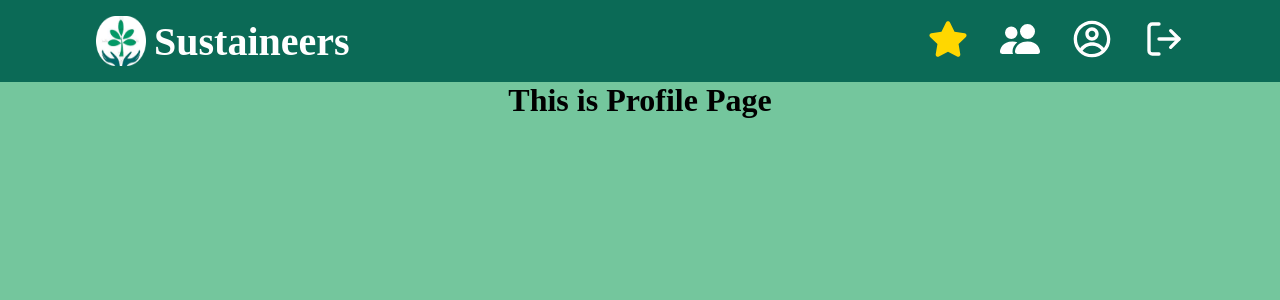
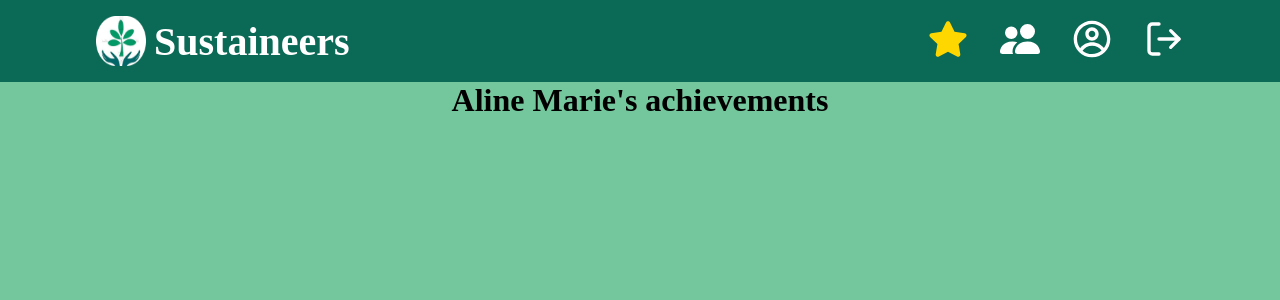
Before and after one commit to macapedi/sustaineers, a React (Create React App) app: page /profiles/user1 in a window 1280 px wide. Shown: the top 300 px of the page. Built offline with nearby package versions, Linux system fonts and the light colour scheme.

Commit message:
profile page functional for each user

```diff
--- a/src/pages/ProfilePage/ProfilePage.js
+++ b/src/pages/ProfilePage/ProfilePage.js
@@ -1,19 +1,31 @@
 import "./ProfilePage.scss";
 import React from "react";
-import userdata from "../../data/users.json";
+import userData from "../../data/users.json";
 import user1 from "../../assets/users/user1.jpg";
 import user2 from "../../assets/users/user2.jpg";
 import user3 from "../../assets/users/user3.jpg";
 import user4 from "../../assets/users/user4.jpg";
 
 class ProfilePage extends React.Component {
-  render() {
-    return (
-      <div>
-        <h1>This is Profile Page</h1>
-      </div>
-    );
-  }
+
+
+
+    render() {
+      const  currentUser = this.props.routerProps.match.params.id;
+      const  userMatch = userData.find(user => user.user === currentUser);
+        console.log(this.props.routerProps.match.params.id);
+        console.log(userMatch);
+        if (userMatch) {
+            return (
+                <div>
+                    <h1>{userMatch.name}'s achievements</h1>
+                    <p></p>
+                </div>
+            )
+        } else {
+            console.log("not user found")
+        }
+    }
 }
 
 export default ProfilePage;
```
